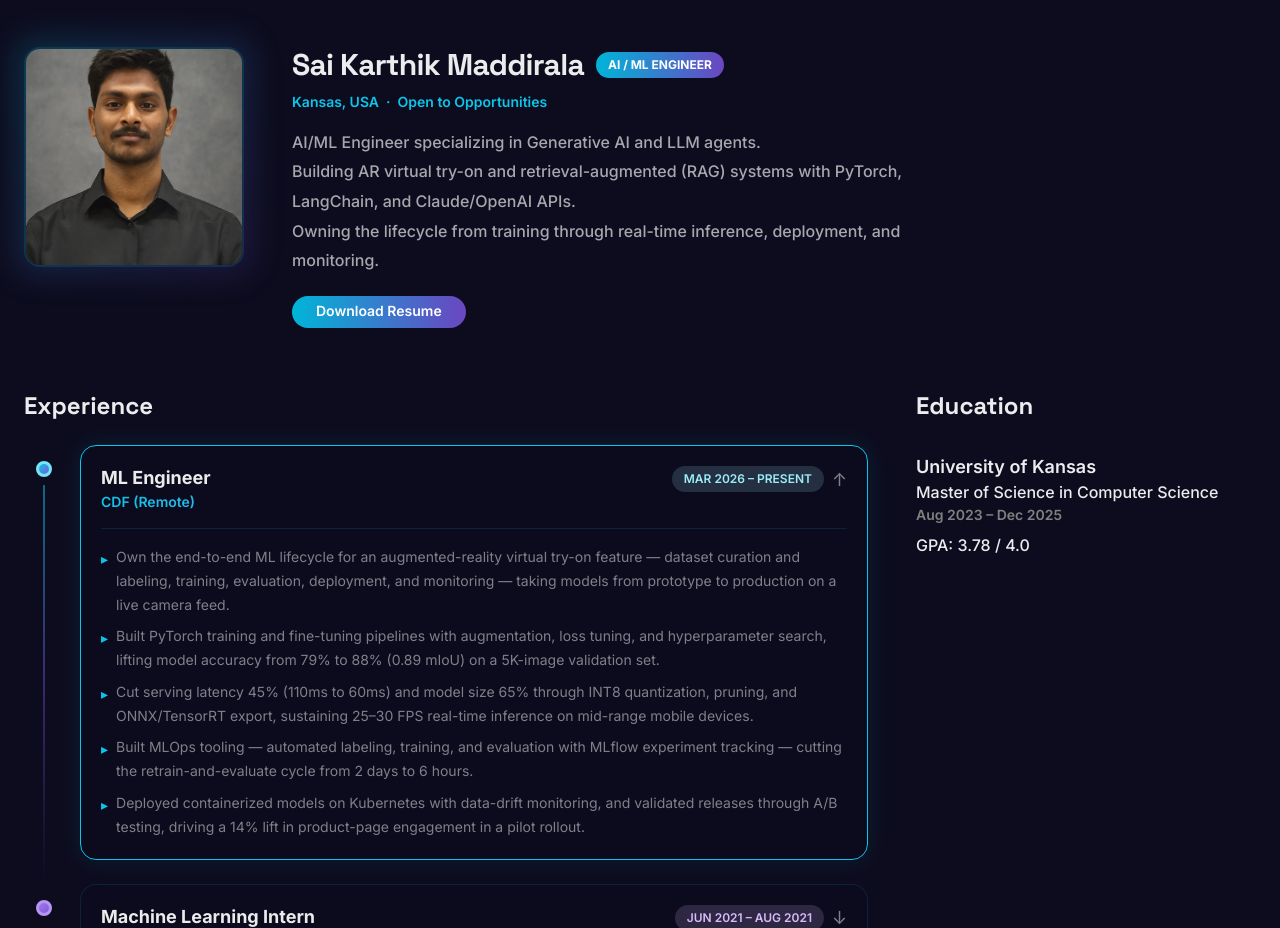
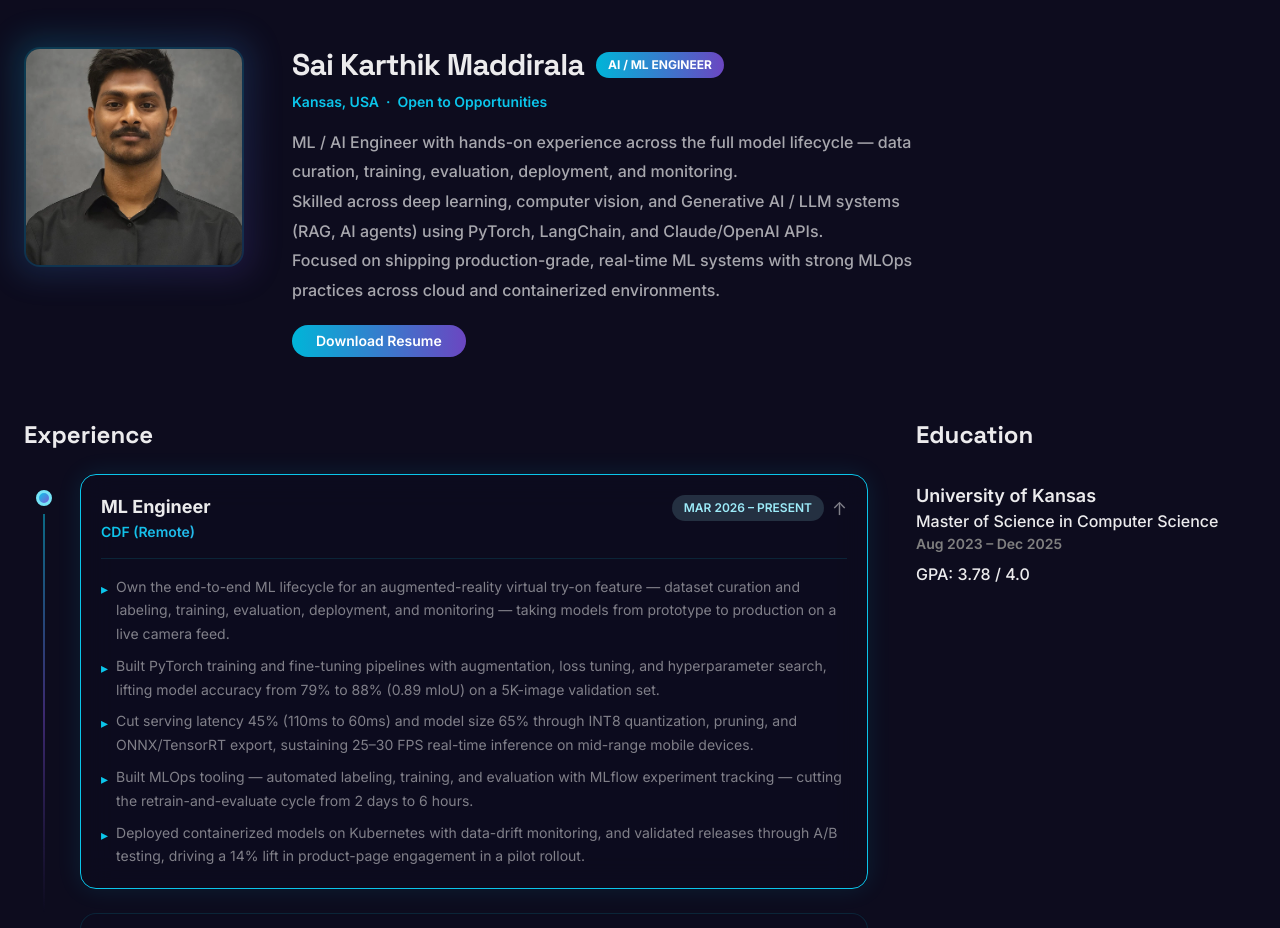
Before and after one commit to karthikmaddirala/new-p, a React (Create React App) app: page / in a window 1280 px wide. Shown: the part 2020-2948 px from the top of the page. Built offline with nearby package versions, Linux system fonts and the light colour scheme.

Commit message:
Broaden About summary for ML and AI Engineer role applications

```diff
--- a/src/pages/about/About.tsx
+++ b/src/pages/about/About.tsx
@@ -22,9 +22,9 @@ export const About: FC = () => {
     const mutedColor = useColorModeValue("gray.600", "whiteAlpha.700");
 
     const summary =
-        "AI/ML Engineer specializing in Generative AI and LLM agents.\n" +
-        "Building AR virtual try-on and retrieval-augmented (RAG) systems with PyTorch, LangChain, and Claude/OpenAI APIs.\n" +
-        "Owning the lifecycle from training through real-time inference, deployment, and monitoring.";
+        "ML / AI Engineer with hands-on experience across the full model lifecycle — data curation, training, evaluation, deployment, and monitoring.\n" +
+        "Skilled across deep learning, computer vision, and Generative AI / LLM systems (RAG, AI agents) using PyTorch, LangChain, and Claude/OpenAI APIs.\n" +
+        "Focused on shipping production-grade, real-time ML systems with strong MLOps practices across cloud and containerized environments.";
 
     return (
         <Box>
```
